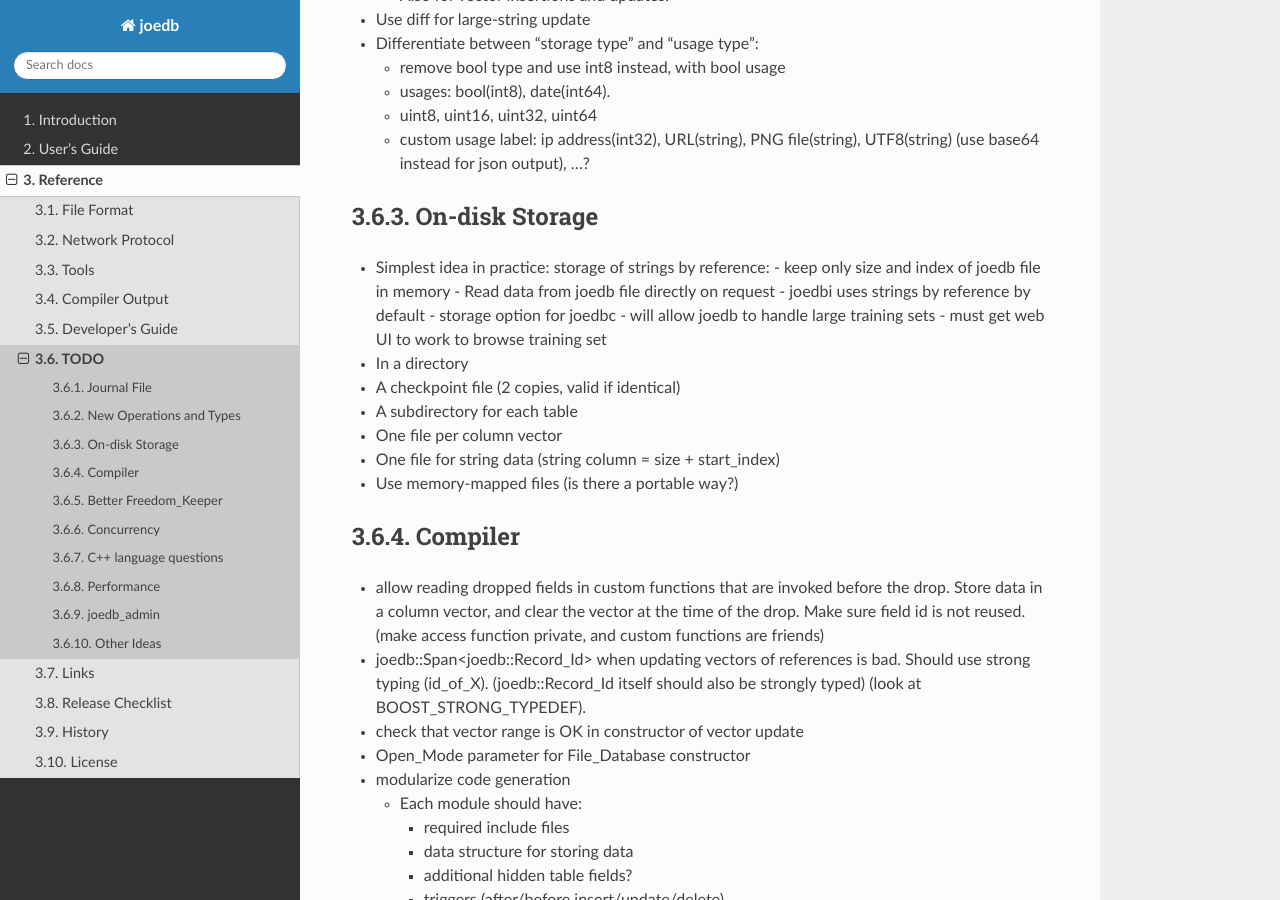
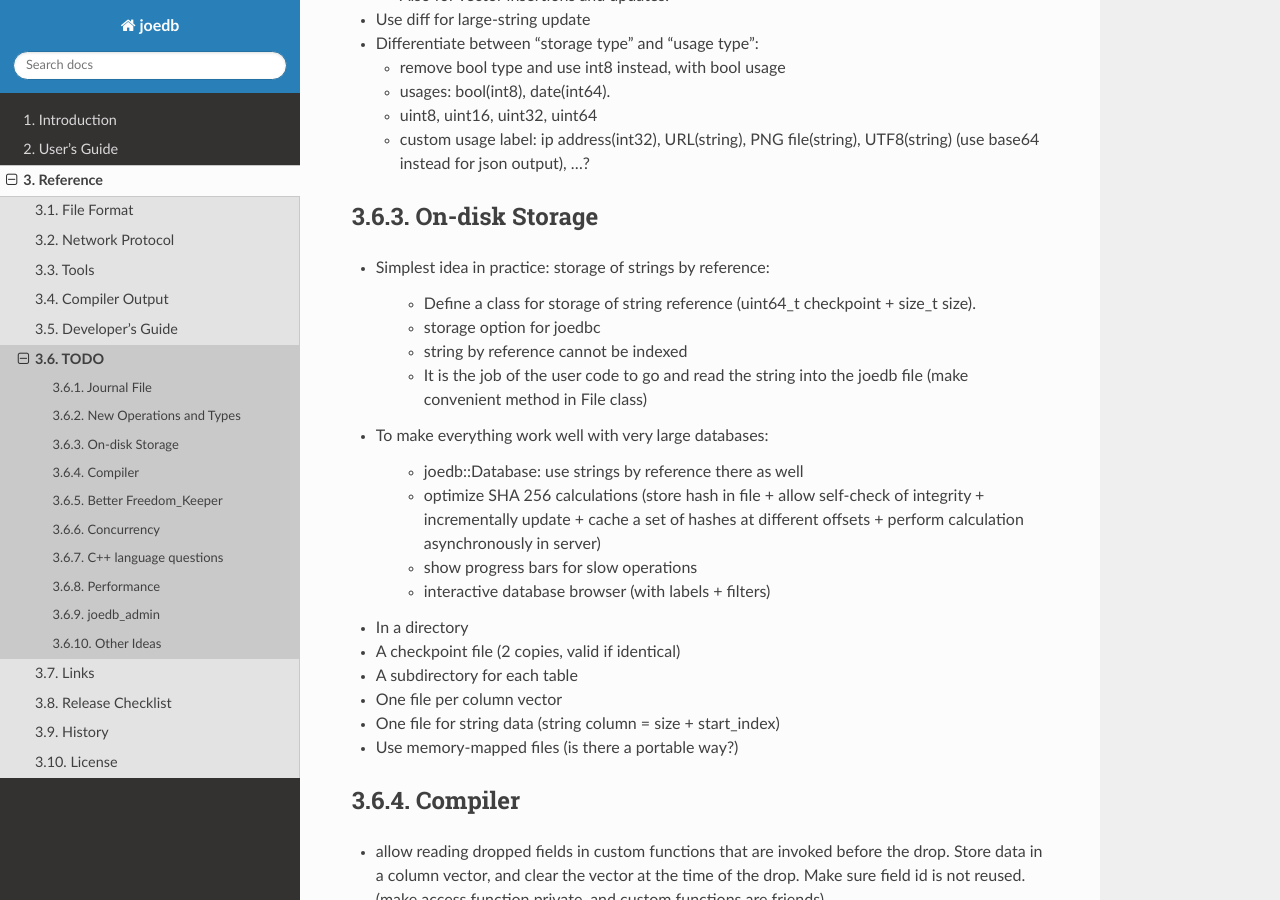
Before and after one commit to Remi-Coulom/joedb, a Sphinx documentation site: the page built from doc/source/todo.rst, in a window 1280 px wide and 900 px high, scrolled down 649 px. Built offline with Sphinx 7.4.7 and the Read the Docs theme 2.0.0, drawn with Linux system fonts in a browser that asks for light colours; formulas are drawn with MathJax 3.

Commit message:
todo.rst

```diff
--- a/doc/source/todo.rst
+++ b/doc/source/todo.rst
@@ -37,12 +37,19 @@ New Operations and Types
 On-disk Storage
 ----------------
 - Simplest idea in practice: storage of strings by reference:
-  - keep only size and index of joedb file in memory
-  - Read data from joedb file directly on request
-  - joedbi uses strings by reference by default
-  - storage option for joedbc
-  - will allow joedb to handle large training sets
-  - must get web UI to work to browse training set
+
+   - Define a class for storage of string reference (uint64_t checkpoint + size_t size).
+   - storage option for joedbc
+   - string by reference cannot be indexed
+   - It is the job of the user code to go and read the string into the joedb file (make convenient method in File class)
+
+- To make everything work well with very large databases:
+
+   - joedb::Database: use strings by reference there as well
+   - optimize SHA 256 calculations (store hash in file + allow self-check of integrity + incrementally update + cache a set of hashes at different offsets + perform calculation asynchronously in server)
+   - show progress bars for slow operations
+   - interactive database browser (with labels + filters)
+
 - In a directory
 - A checkpoint file (2 copies, valid if identical)
 - A subdirectory for each table
```
